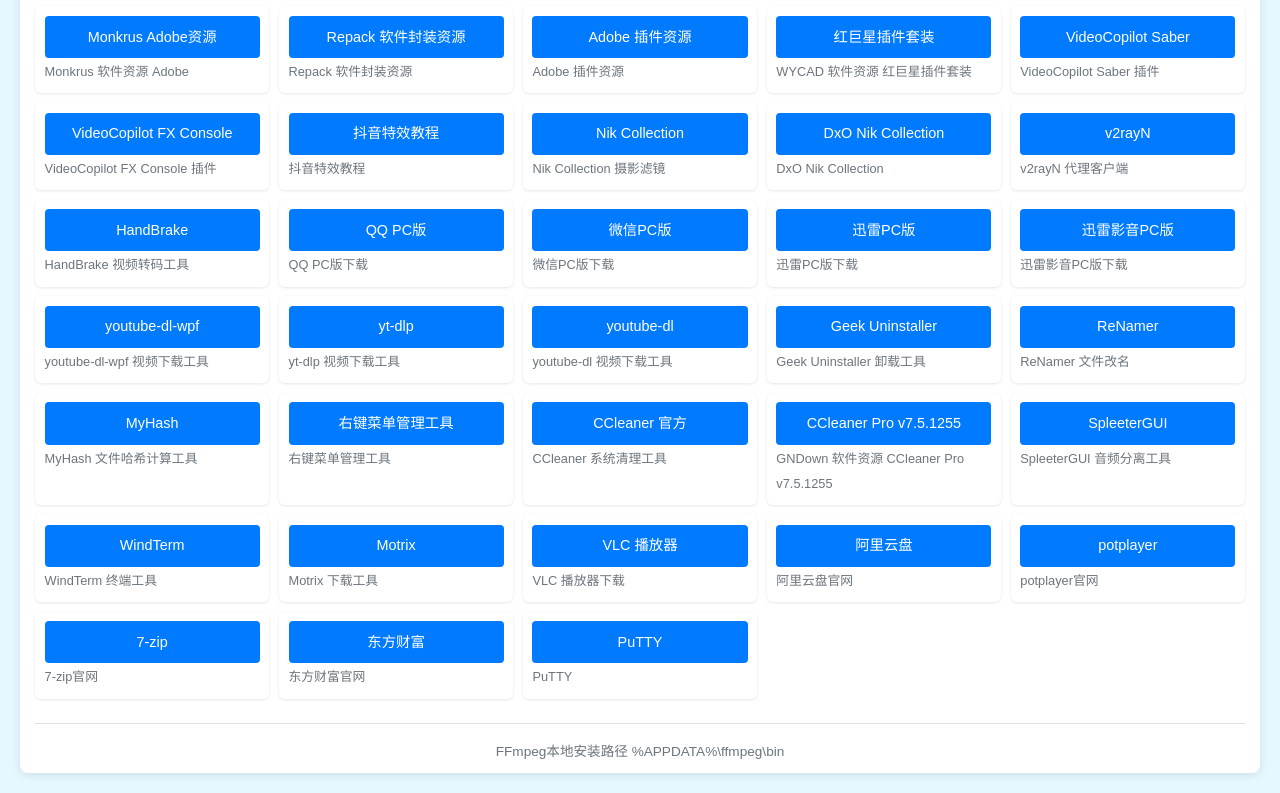
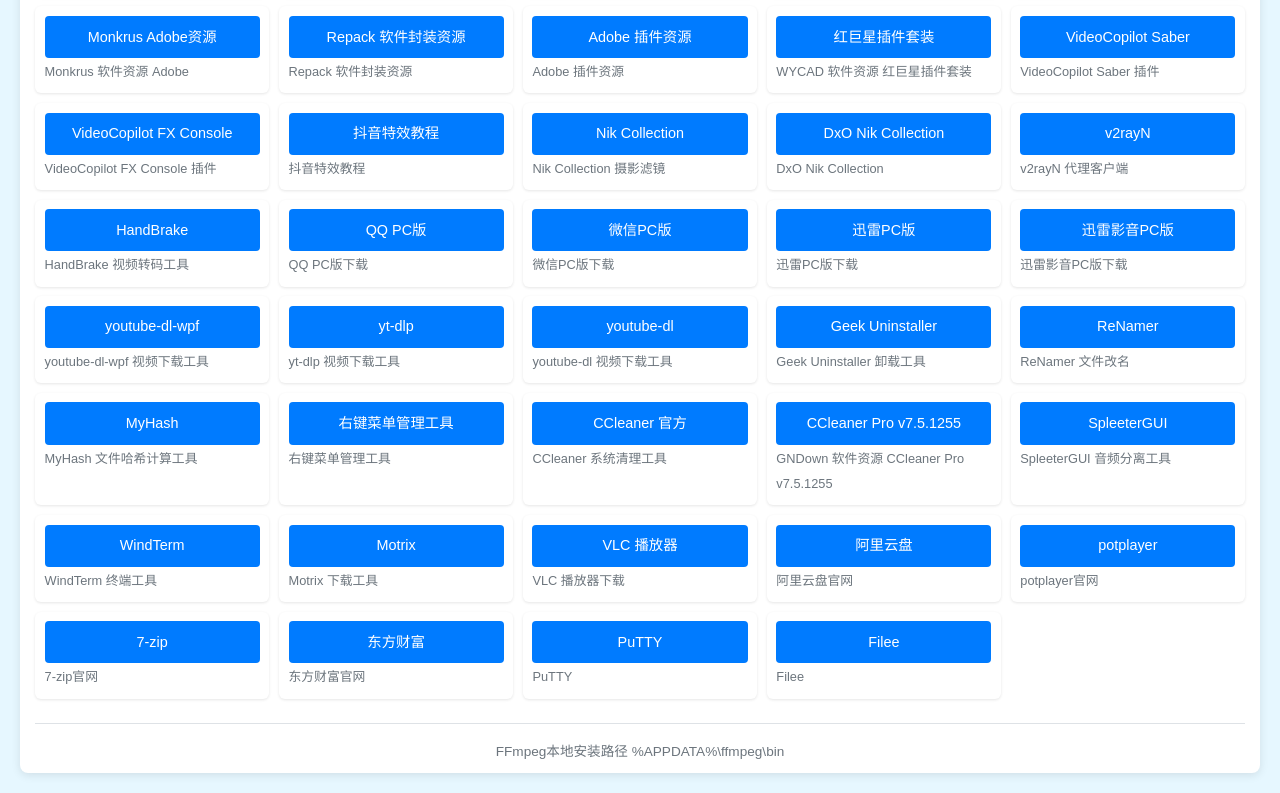
Before and after one commit to kongwx999/wy, a plain HTML site: page index.html in a window 1280 px wide. Shown: the part 1699-2492 px from the top of the page. Drawn offline with Linux system fonts and the light colour scheme.

Commit message:
Update index.html

```diff
--- a/index.html
+++ b/index.html
@@ -681,6 +681,11 @@
                 <a href="https://github.com/larryli/PuTTY" target="_blank" class="download-btn">PuTTY</a>
                 <span class="desc">PuTTY</span>
             </li>
+              <!-- 第91项 -->
+            <li class="link-item">
+                <a href="https://github.com/KnifeLemon/Filee" target="_blank" class="download-btn">Filee</a>
+                <span class="desc">Filee</span>
+            </li>
         </ul>
 
         <div class="download-footer">
```
